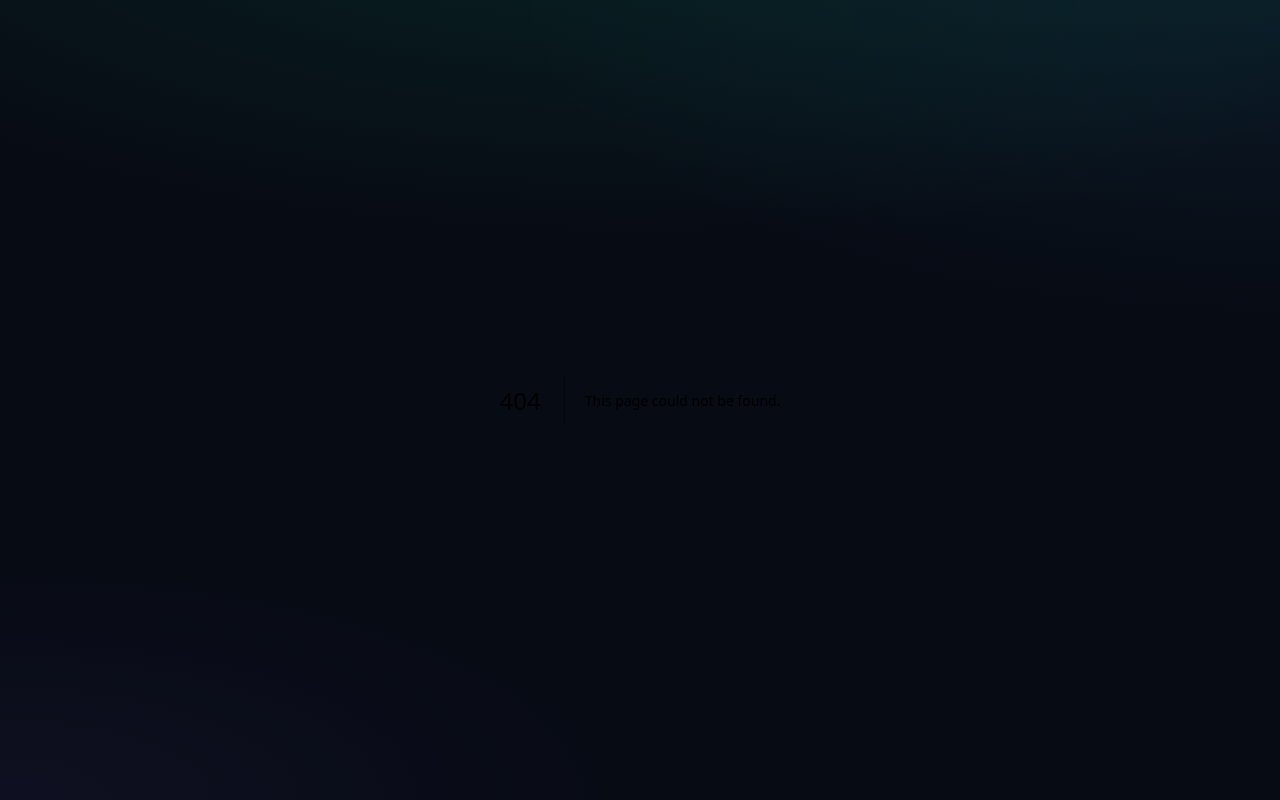
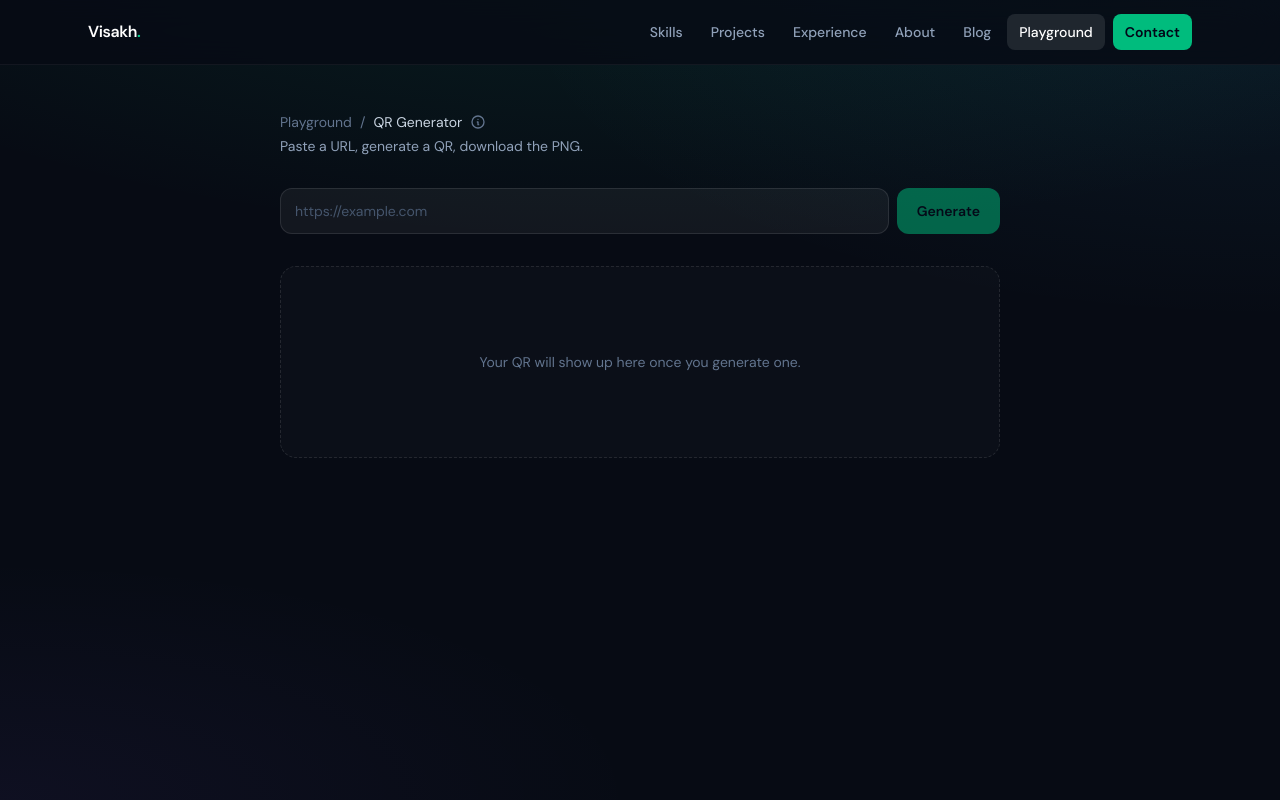
Before and after one commit to visakhvjn/portfolio, a Next.js app: page /playground/qr-generator in a window 1280 px wide. Before the commit this address had no page. Built offline with nearby package versions, Linux system fonts and the light colour scheme.

Commit message:
adding static qr code generator

```diff
--- a/package.json
+++ b/package.json
@@ -17,6 +17,7 @@
     "@vercel/speed-insights": "^2.0.0",
     "gray-matter": "^4.0.3",
     "next": "16.2.6",
+    "qrcode": "^1.5.4",
     "react": "19.2.4",
     "react-calendly": "^4.4.0",
     "react-dom": "19.2.4",
@@ -29,6 +30,7 @@
   "devDependencies": {
     "@tailwindcss/postcss": "^4",
     "@types/node": "^20",
+    "@types/qrcode": "^1.5.6",
     "@types/react": "^19",
     "@types/react-dom": "^19",
     "eslint": "^9",
--- /dev/null
+++ b/src/app/playground/qr-generator/layout.tsx
@@ -0,0 +1,14 @@
+import { Navbar } from "@/components/Navbar";
+
+export default function QrGeneratorLayout({
+  children,
+}: {
+  children: React.ReactNode;
+}) {
+  return (
+    <div className="flex min-h-dvh flex-col">
+      <Navbar />
+      <div className="flex min-h-0 flex-1 flex-col pt-16">{children}</div>
+    </div>
+  );
+}
--- /dev/null
+++ b/src/app/playground/qr-generator/page.tsx
@@ -0,0 +1,29 @@
+import { QrGenerator } from "@/components/playground/QrGenerator";
+import { site } from "@/data/site";
+import type { Metadata } from "next";
+
+export const metadata: Metadata = {
+  title: "QR Generator | Playground | Visakh Vijayan",
+  description:
+    "Paste a URL, generate a QR code, and download the PNG. Static, client-side, no accounts.",
+  alternates: {
+    canonical: "/playground/qr-generator",
+  },
+  openGraph: {
+    title: "QR Generator | Playground",
+    description:
+      "Paste a URL, generate a QR code, and download the PNG.",
+    type: "website",
+    url: `${site.portfolioUrl}/playground/qr-generator`,
+  },
+  twitter: {
+    card: "summary_large_image",
+    title: "QR Generator | Playground",
+    description:
+      "Paste a URL, generate a QR code, and download the PNG.",
+  },
+};
+
+export default function QrGeneratorPage() {
+  return <QrGenerator />;
+}
--- a/src/app/sitemap.ts
+++ b/src/app/sitemap.ts
@@ -56,6 +56,12 @@ export default function sitemap(): MetadataRoute.Sitemap {
       changeFrequency: "monthly",
       priority: 0.7,
     },
+    {
+      url: `${site.portfolioUrl}/playground/qr-generator`,
+      lastModified: new Date(),
+      changeFrequency: "monthly",
+      priority: 0.7,
+    },
     ...projectEntries,
     ...topicEntries,
     ...postEntries,
--- /dev/null
+++ b/src/components/playground/QrGenerator.tsx
@@ -0,0 +1,226 @@
+"use client";
+
+import { Modal } from "@/components/Modal";
+import Link from "next/link";
+import QRCode from "qrcode";
+import { FormEvent, useState } from "react";
+
+function normalizeUrl(raw: string): string | null {
+  const trimmed = raw.trim();
+  if (!trimmed) return null;
+
+  const withScheme = /^[a-zA-Z][a-zA-Z\d+\-.]*:/.test(trimmed)
+    ? trimmed
+    : `https://${trimmed}`;
+
+  try {
+    const url = new URL(withScheme);
+    if (url.protocol !== "http:" && url.protocol !== "https:") {
+      return null;
+    }
+    return url.toString();
+  } catch {
+    return null;
+  }
+}
+
+function downloadPng(dataUrl: string, filename: string) {
+  const anchor = document.createElement("a");
+  anchor.href = dataUrl;
+  anchor.download = filename;
+  anchor.click();
+}
+
+export function QrGenerator() {
+  const [input, setInput] = useState("");
+  const [dataUrl, setDataUrl] = useState<string | null>(null);
+  const [encodedUrl, setEncodedUrl] = useState<string | null>(null);
+  const [error, setError] = useState<string | null>(null);
+  const [loading, setLoading] = useState(false);
+  const [infoOpen, setInfoOpen] = useState(false);
+
+  const generate = async (event?: FormEvent) => {
+    event?.preventDefault();
+    const url = normalizeUrl(input);
+    if (!url) {
+      setError("Enter a valid URL (e.g. example.com or https://example.com).");
+      setDataUrl(null);
+      setEncodedUrl(null);
+      return;
+    }
+
+    setError(null);
+    setLoading(true);
+    try {
+      const next = await QRCode.toDataURL(url, {
+        width: 512,
+        margin: 2,
+        color: {
+          dark: "#0f172a",
+          light: "#ffffff",
+        },
+      });
+      setDataUrl(next);
+      setEncodedUrl(url);
+    } catch {
+      setError("Couldn't generate that QR. Try another URL.");
+      setDataUrl(null);
+      setEncodedUrl(null);
+    } finally {
+      setLoading(false);
+    }
+  };
+
+  return (
+    <div className="mx-auto w-full max-w-3xl px-4 py-8 sm:px-6 sm:py-12">
+      <div className="flex items-center gap-2 text-sm text-slate-500">
+        <Link href="/playground" className="hover:text-emerald-400">
+          Playground
+        </Link>
+        <span aria-hidden>/</span>
+        <span className="inline-flex items-center gap-1.5 text-slate-300">
+          QR Generator
+          <button
+            type="button"
+            onClick={() => setInfoOpen(true)}
+            aria-label="About QR Generator"
+            className="rounded-full p-0.5 text-slate-500 transition hover:text-emerald-400"
+          >
+            <svg
+              className="h-4 w-4"
+              fill="none"
+              viewBox="0 0 24 24"
+              stroke="currentColor"
+              aria-hidden
+            >
+              <path
+                strokeLinecap="round"
+                strokeLinejoin="round"
+                strokeWidth={2}
+                d="M13 16h-1v-4h-1m1-4h.01M21 12a9 9 0 11-18 0 9 9 0 0118 0z"
+              />
+            </svg>
+          </button>
+        </span>
+      </div>
+      <p className="mt-1 text-sm text-slate-400">
+        Paste a URL, generate a QR, download the PNG.
+      </p>
+
+      <form onSubmit={generate} className="mt-8 space-y-3">
+        <label htmlFor="qr-url" className="sr-only">
+          URL
+        </label>
+        <div className="flex flex-col gap-2 sm:flex-row">
+          <input
+            id="qr-url"
+            type="text"
+            value={input}
+            onChange={(e) => setInput(e.target.value)}
+            placeholder="https://example.com"
+            autoComplete="off"
+            spellCheck={false}
+            className="min-w-0 flex-1 rounded-xl border border-white/10 bg-white/5 px-3.5 py-3 text-sm text-slate-100 placeholder:text-slate-600 focus:border-emerald-400/50 focus:outline-none"
+          />
+          <button
+            type="submit"
+            disabled={loading || !input.trim()}
+            className="rounded-xl bg-emerald-500 px-5 py-3 text-sm font-semibold text-slate-950 transition hover:bg-emerald-400 disabled:cursor-not-allowed disabled:opacity-50"
+          >
+            {loading ? "Generating…" : "Generate"}
+          </button>
+        </div>
+        {error ? (
+          <p className="text-sm text-rose-300" role="alert">
+            {error}
+          </p>
+        ) : null}
+      </form>
+
+      <div className="mt-8">
+        {dataUrl && encodedUrl ? (
+          <div className="rounded-2xl border border-white/10 bg-white/[0.03] p-6">
+            <div className="flex flex-col items-center gap-5">
+              <div className="rounded-xl bg-white p-4 shadow-lg shadow-black/20">
+                {/* eslint-disable-next-line @next/next/no-img-element */}
+                <img
+                  src={dataUrl}
+                  alt={`QR code for ${encodedUrl}`}
+                  width={256}
+                  height={256}
+                  className="h-64 w-64"
+                />
+              </div>
+              <p className="max-w-md break-all text-center text-xs text-slate-500">
+                {encodedUrl}
+              </p>
+              <p className="max-w-sm text-center text-sm text-slate-400">
+                Generating another QR replaces this preview. Downloads you already
+                saved stay on your device.
+              </p>
+              <button
+                type="button"
+                onClick={() =>
+                  downloadPng(dataUrl, `qr-${Date.now()}.png`)
+                }
+                className="rounded-xl border border-emerald-400/40 bg-emerald-500/10 px-5 py-2.5 text-sm font-semibold text-emerald-300 transition hover:border-emerald-400/60 hover:bg-emerald-500/20"
+              >
+                Download PNG
+              </button>
+            </div>
+          </div>
+        ) : (
+          <div className="flex min-h-48 items-center justify-center rounded-2xl border border-dashed border-white/10 bg-white/[0.02] px-6 text-center text-sm text-slate-500">
+            Your QR will show up here once you generate one.
+          </div>
+        )}
+      </div>
+
+      <Modal
+        open={infoOpen}
+        onClose={() => setInfoOpen(false)}
+        title="About QR Generator"
+        wide
+      >
+        <div className="space-y-5 text-sm leading-relaxed text-slate-300">
+          <section>
+            <h4 className="text-xs font-semibold uppercase tracking-[0.16em] text-slate-500">
+              What this is
+            </h4>
+            <p className="mt-2">
+              A static QR maker: paste a URL, get a scannable code, download the
+              PNG. Everything runs in your browser — no accounts, no short links,
+              no scan tracking.
+            </p>
+          </section>
+
+          <section>
+            <h4 className="text-xs font-semibold uppercase tracking-[0.16em] text-slate-500">
+              How it helps day to day
+            </h4>
+            <ul className="mt-2 list-disc space-y-1.5 pl-5 marker:text-emerald-400/80">
+              <li>Put a link on a slide, poster, or business card</li>
+              <li>Share a portfolio, menu, or Wi‑Fi signup page in one scan</li>
+              <li>Skip the signup walls on commercial QR tools</li>
+            </ul>
+          </section>
+
+          <section>
+            <h4 className="text-xs font-semibold uppercase tracking-[0.16em] text-slate-500">
+              How to use it
+            </h4>
+            <ol className="mt-2 list-decimal space-y-1.5 pl-5 marker:text-emerald-400/80">
+              <li>Paste a URL (with or without https://).</li>
+              <li>Hit Generate and check the preview.</li>
+              <li>Download the PNG when you&apos;re happy.</li>
+              <li>
+                Generate again anytime — the on-page preview is replaced; saved
+                downloads are untouched.
+              </li>
+            </ol>
+          </section>
+        </div>
+      </Modal>
+    </div>
+  );
+}
--- a/src/data/playground.ts
+++ b/src/data/playground.ts
@@ -15,4 +15,12 @@ export const playgroundProjects: PlaygroundProject[] = [
     href: "/playground/blog-generator",
     ai: true,
   },
+  {
+    slug: "qr-generator",
+    title: "QR Generator",
+    description:
+      "Paste a URL, get a QR code, download the PNG. No accounts, no tracking — just the code.",
+    href: "/playground/qr-generator",
+    ai: false,
+  },
 ];
```
Also changed, not shown: 1 other file (tests, documents, lock files or other folders).
